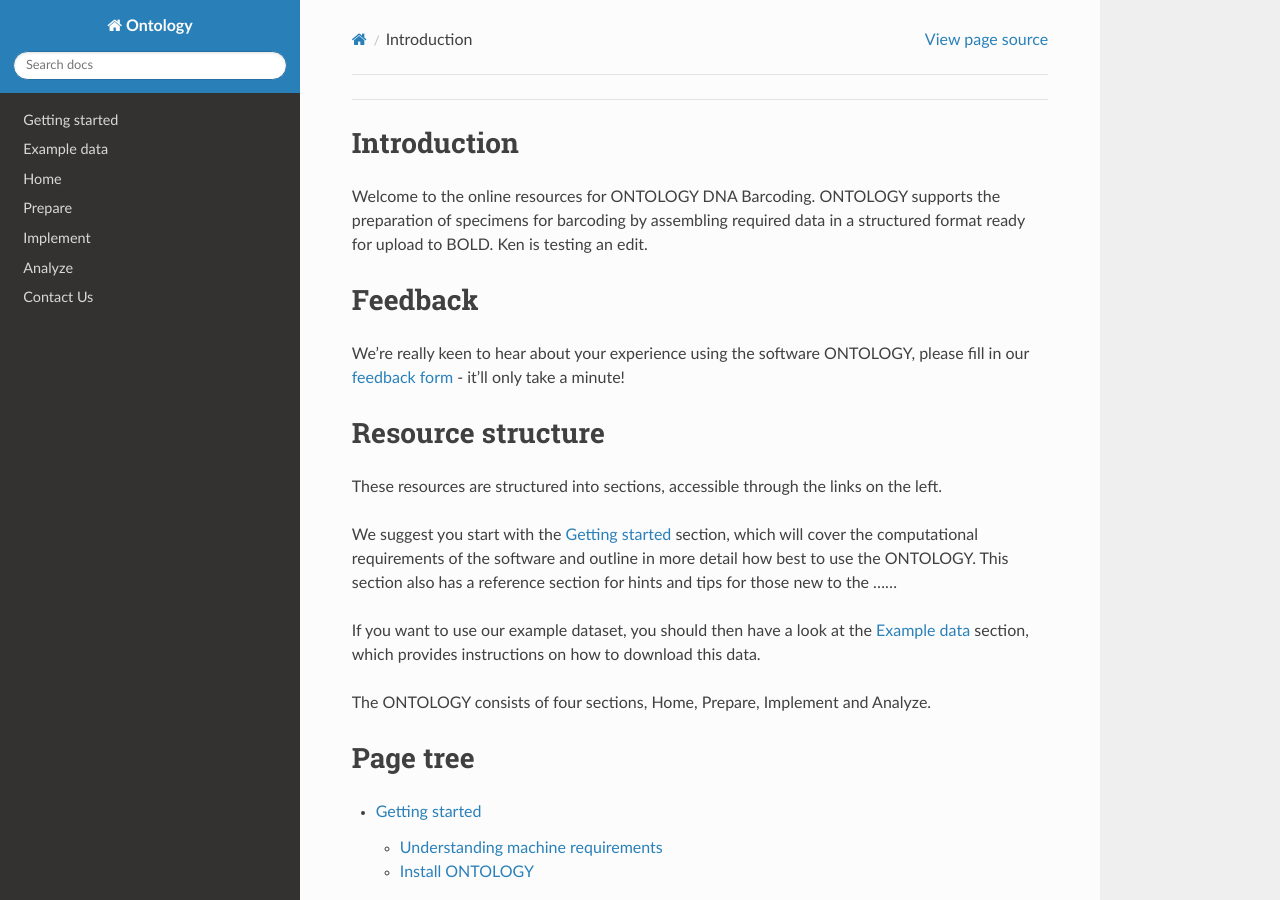
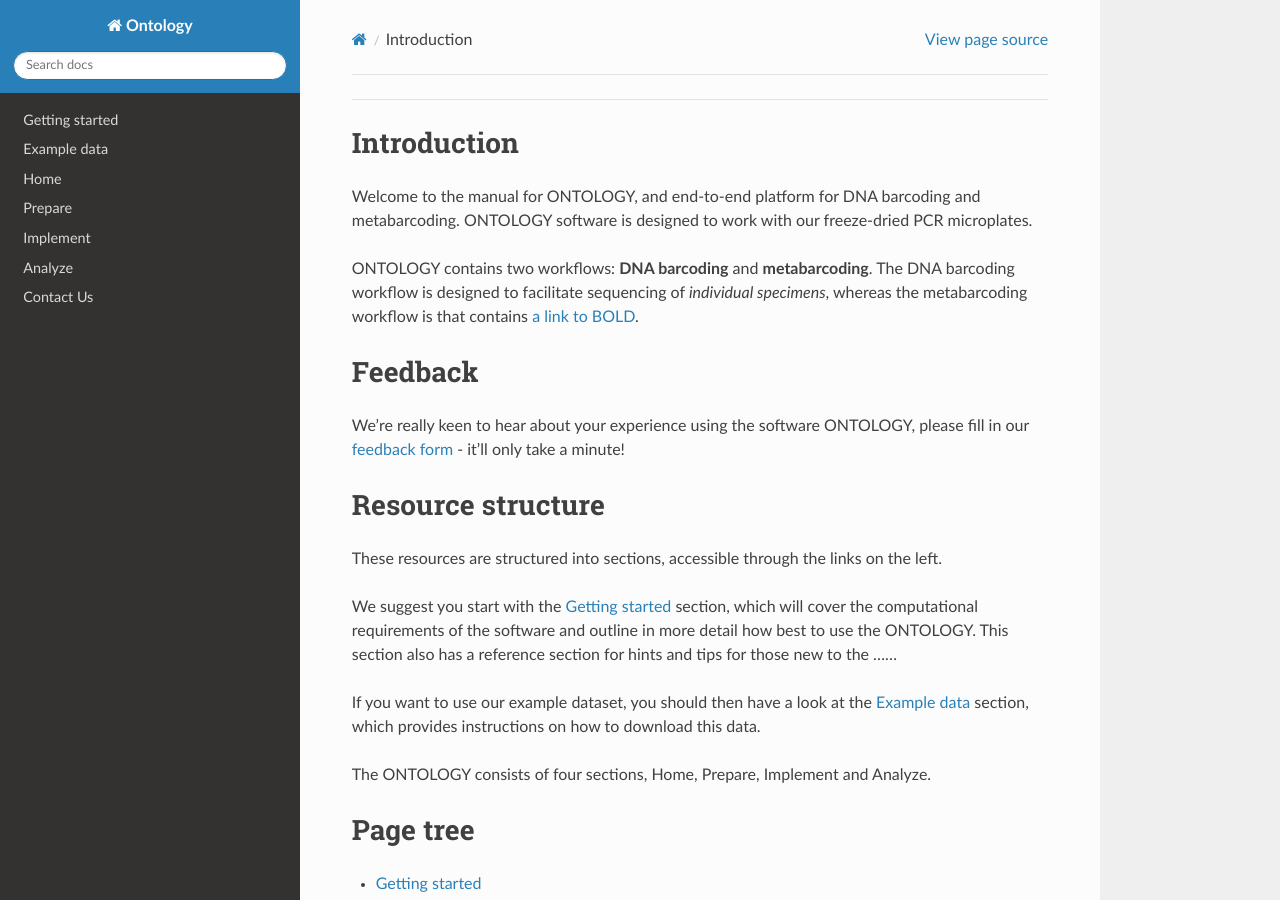
Before and after one commit to ontology-cbg/ontology-cbg.github.io, a Sphinx documentation site: the page built from source/index.rst, in a window 1280 px wide and 900 px high. Built offline with Sphinx 7.4.7 and the Read the Docs theme 3.1.0, drawn with Linux system fonts in a browser that asks for light colours.

Commit message:
updating index
going to add tips and tricks page

```diff
--- a/source/index.rst
+++ b/source/index.rst
@@ -8,7 +8,12 @@
 Introduction
 ============
 
-Welcome to the online resources for ONTOLOGY DNA Barcoding. ONTOLOGY supports the preparation of specimens for barcoding by assembling required data in a structured format ready for upload to BOLD. Ken is testing an edit.
+Welcome to the manual for ONTOLOGY, and end-to-end platform for DNA barcoding and metabarcoding. ONTOLOGY software is designed to work with our freeze-dried PCR microplates.
+
+ONTOLOGY contains two workflows: **DNA barcoding** and **metabarcoding**. The DNA barcoding workflow is designed to facilitate sequencing of *individual specimens*, whereas the metabarcoding workflow is   that contains `a link to BOLD`_.
+
+.. _a link to BOLD: https://boldsystems.org/
+
 
 Feedback
 ========
```
Also changed, not shown: 2 other files.
